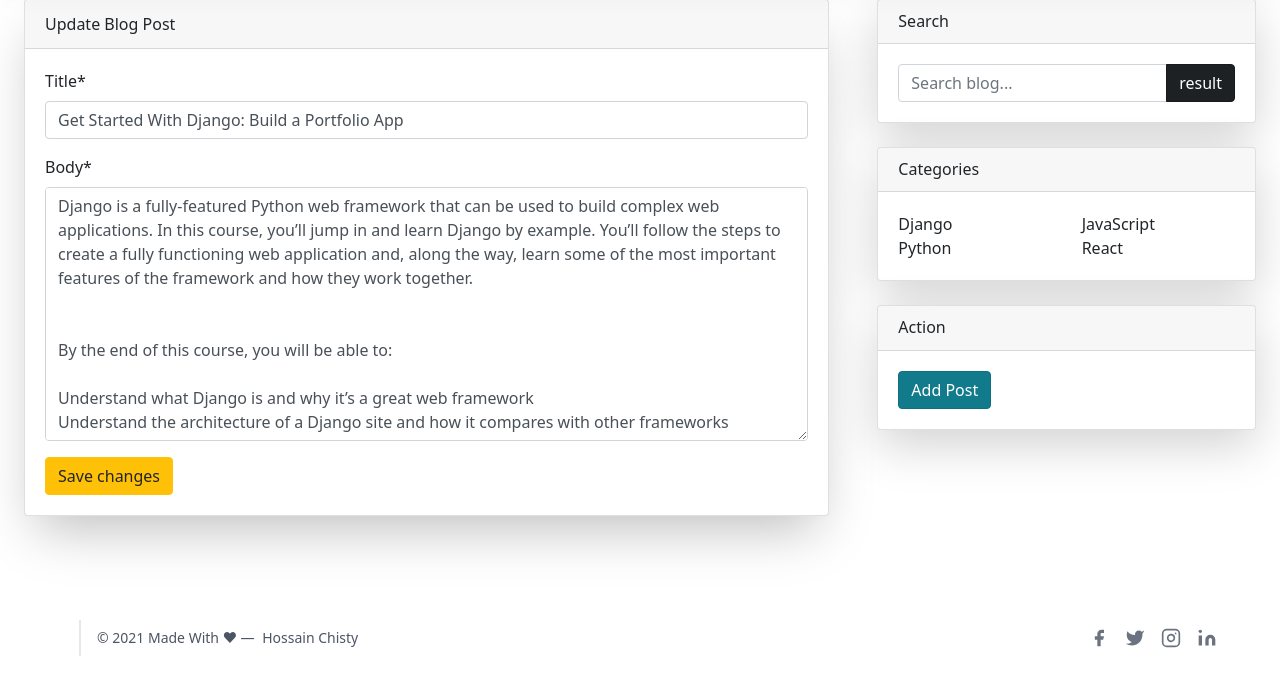
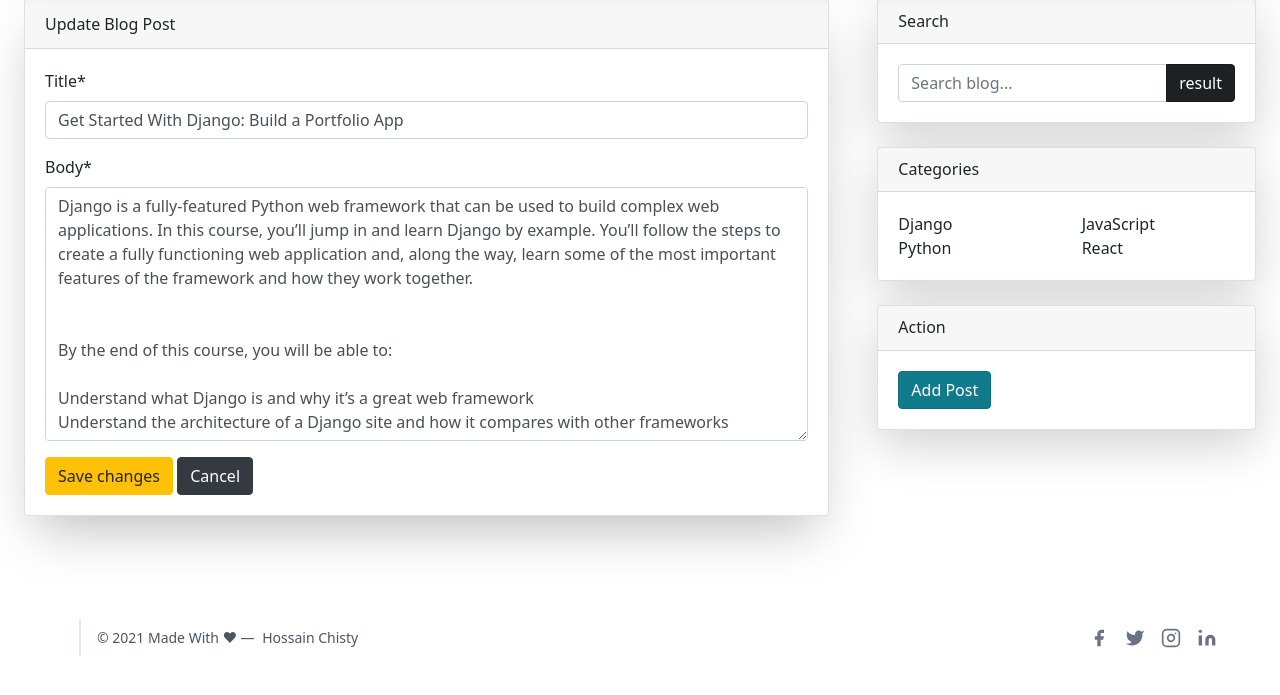
Before and after one commit to hossainchisty/Django-Blog-App, a Django app: page /post_update/6 in a window 1280 px wide. Shown: the part 105-800 px from the top of the page. Run offline with Django 3.2, Linux system fonts and the light colour scheme; data comes from the database, SQL or seed files in the repository; some libraries are stand-ins or nearby versions.

Commit message:
improve design

```diff
--- a/BlogProject/Blog/templates/post_form.html
+++ b/BlogProject/Blog/templates/post_form.html
@@ -12,9 +12,10 @@
             <form action="" method="post">
                 {% csrf_token %}
 
-                {{ form|crispy}}
+                {{ form|crispy }}
 
                 <input type="submit" value="Save changes" class="btn btn-warning btn-radius">
+                <a href="{% url 'home' %}" class="btn btn-dark">Cancel</a>
 
             </form>
         </div>
```
